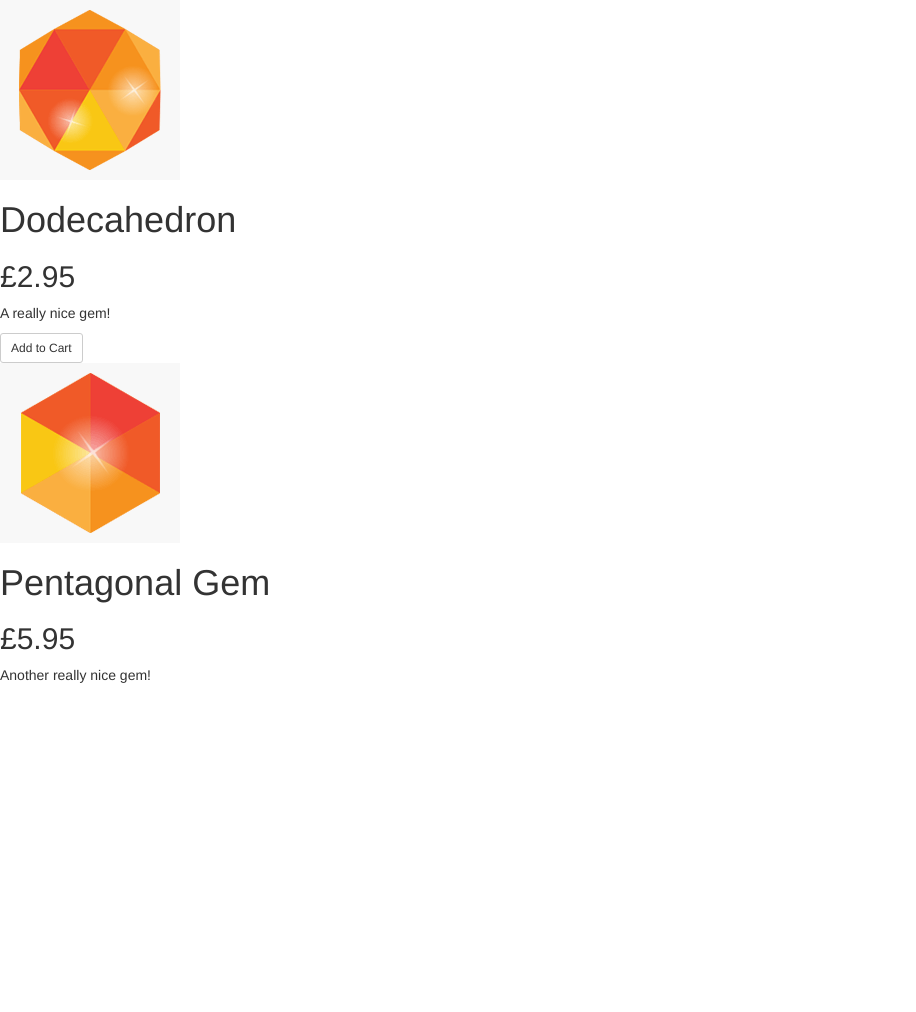
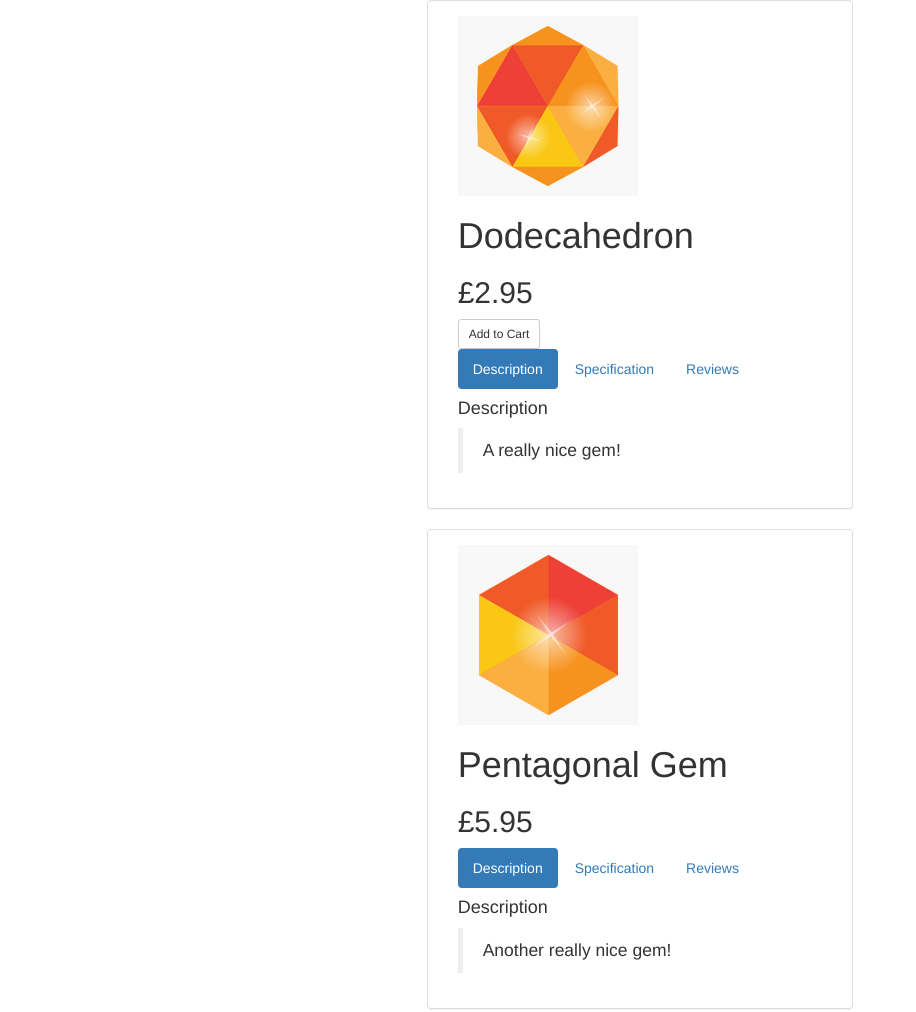
Before and after one commit to patois50/angular-examples, a website: page gem-store/index.html in a window 1280 px wide. Shown: the whole page, without its empty margins (0-916 px from the left). Before the commit the page ends 800 px from the top, so only its background shows below. Drawn offline with nearby package versions, Linux system fonts and the light colour scheme.

Commit message:
Completed 2.6 tabs inside out.

```diff
--- a/gem-store/app.js
+++ b/gem-store/app.js
@@ -1,8 +1,20 @@
 (function () {
   var app = angular.module('store', []);
 
-  app.controller('StoreController', function () {
+  app.controller('StoreController', function (){
     this.products = gems;
+  });
+
+  app.controller('PanelController', function() {
+    this.tab = 1;
+
+    this.selectTab = function(setTab) {
+      this.tab = setTab
+    };
+
+    this.isSelected = function(checkTab) {
+      return checkTab === this.tab;
+    }
   });
 
   var gems = [
--- a/gem-store/index.html
+++ b/gem-store/index.html
@@ -4,15 +4,50 @@
     <link rel="stylesheet" type="text/css" href="node_modules/bootstrap/dist/css/bootstrap.min.css"/>
   </head>
   <body>
-    <div ng-controller="StoreController as store">
-      <div ng-repeat="product in store.products | orderBy:'price'">
-        <image ng-src="{{product.images[0].full}}"/>
-        <h1> {{product.name}} </h1>
-        <h2> £{{product.price}} </h2>
-        <p> {{product.description}} </p>
-        <div class="btn-group-sm">
-          <button ng-show="product.canPurchase" class="btn btn-default" aria-label="add to cart button"> Add to Cart</button>
+    <div class="container-fluid" ng-controller="StoreController as store">
+      <div class="row" ng-repeat="product in store.products | orderBy:'price'">
+        <div class="col-md-4"></div>
+        <div class="col-md-4 panel panel-default">
+          <div class="panel-body">
+            <image ng-src="{{product.images[0].full}}"/>
+            <h1> {{product.name}} </h1>
+            <h2> {{product.price | currency:'£'}} </h2>
+            <div class="btn-group-sm">
+              <button ng-show="product.canPurchase" class="btn btn-default" aria-label="add to cart button"> Add to Cart
+              </button>
+            </div>
+
+            <!--Tabs section-->
+            <section ng-controller="PanelController as panel">
+              <ul class="nav nav-pills">
+                <li ng-class="{active: panel.isSelected(1)}">
+                  <a href ng-click="panel.selectTab(1)">Description</a>
+                </li>
+                <li ng-class="{active: panel.isSelected(2)}">
+                  <a href ng-click="panel.selectTab(2)">Specification</a>
+                </li>
+                <li ng-class="{active: panel.isSelected(3)}">
+                  <a href ng-click="panel.selectTab(3)">Reviews</a>
+                </li>
+              </ul>
+              <!--Tab panels-->
+              <div ng-show="panel.isSelected(1)">
+                <h4>Description</h4>
+                <blockquote>{{product.description}}</blockquote>
+              </div>
+              <div ng-show="panel.isSelected(2)">
+                <h4>Specification</h4>
+                <blockquote>None yet</blockquote>
+              </div>
+              <div ng-show="panel.isSelected(3)">
+                <h4>Reviews</h4>
+                <blockquote>None yet</blockquote>
+              </div>
+            </section>
+
+          </div>
         </div>
+        <div class="col-md-4"></div>
       </div>
     </div>
     <script type="text/javascript" src="node_modules/angular/angular.min.js"></script>
```
